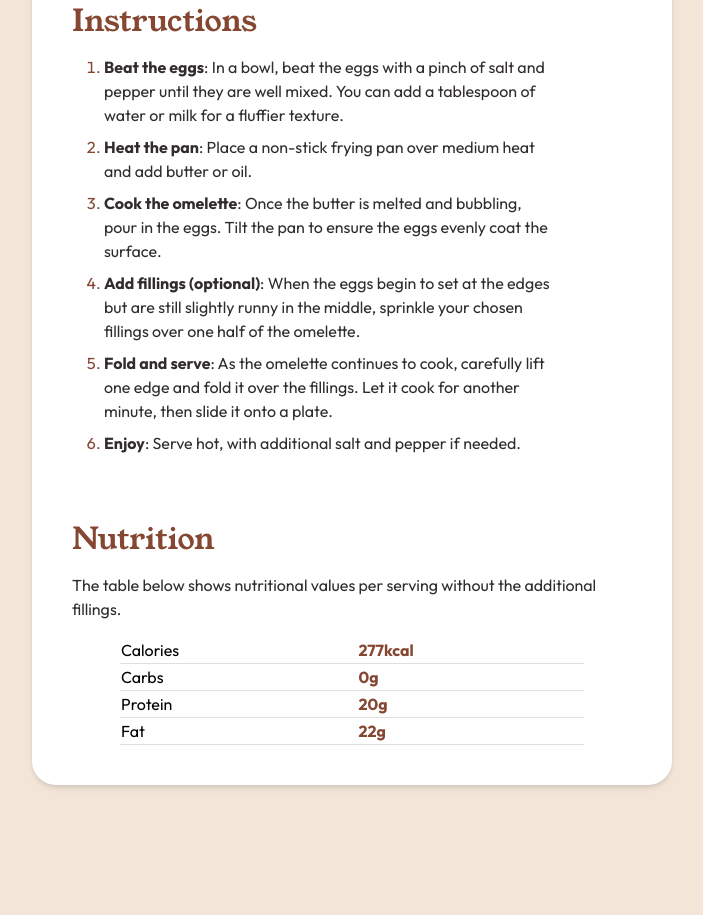
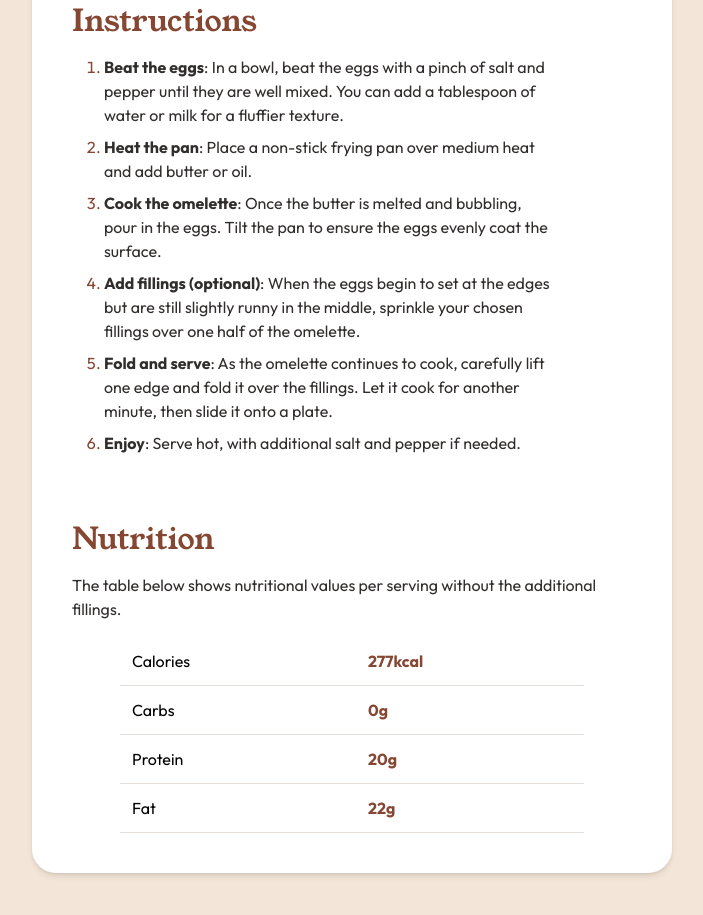
Before and after one commit to abhixdev/recipe-page-main, a website built with Vite: page index.html in a window 1280 px wide. Shown: the part 1195-2110 px from the top of the page, without its empty margins (288-991 px from the left). Built offline with nearby package versions, Linux system fonts and the light colour scheme.

Commit message:
Made changes for responsiveness

```diff
--- a/index.html
+++ b/index.html
@@ -26,19 +26,19 @@
     />
   </head>
   <body class="lg:bg-Eggshell">
-    <div class="lg:flex lg:h-auto lg:items-center lg:justify-center h-screen">
+    <div class="h-screen lg:flex lg:h-full lg:items-center lg:justify-center">
       <div
-        class="lg:mx-80 lg:space-x-0 lg:my-32 lg:p-10 lg:bg-white lg:shadow-md lg:rounded-3xl flex flex-col space-x-5 space-y-4 md:items-start"
+        class="flex flex-col space-x-5 space-y-4 md:items-start lg:mx-80 lg:my-32 lg:space-x-0 lg:rounded-3xl lg:bg-white lg:p-10 lg:shadow-md"
       >
-        <div class="main-image">
+        <div class="main-image lg:mx-auto">
           <img
-            class="lg:rounded-xl w-fit"
+            class="w-full bg-cover lg:w-full lg:rounded-2xl"
             src="./assets/images/image-omelette.jpeg"
             alt=""
             srcset=""
           />
         </div>
-        <section class="recipe lg:p-0 lg:py-4 p-4 text-DarkCharcoal">
+        <section class="recipe p-4 text-DarkCharcoal lg:p-0 lg:py-4">
           <h1 class="font-serif text-4xl font-semibold">
             Simple Omelette Recipe
           </h1>
@@ -51,8 +51,8 @@
 
         <!-- Prepartion Section -->
         <section class="preparation">
-          <div class="lg:pr-96 lg:mr-0 mr-4 rounded-xl bg-RoseWhite p-4">
-            <div class="content lg:mr-0 ml-4 mr-24">
+          <div class="mr-4 rounded-xl bg-RoseWhite p-4 lg:mr-0 lg:pr-96">
+            <div class="content ml-4 mr-24 lg:mr-0">
               <h1 class="text-xl font-semibold text-DarkRaspberry">
                 Preparation time
               </h1>
@@ -73,7 +73,7 @@
 
         <!-- Ingredients Section -->
         <section class="ingredients">
-          <div class="lg:px-0 mt-4 flex flex-col space-y-4 px-4">
+          <div class="mt-4 flex flex-col space-y-4 px-4 lg:px-0">
             <h1 class="font-serif text-3xl text-Nutmeg">Ingredients</h1>
             <ul
               class="ml-8 mr-8 list-disc space-y-2 text-DarkCharcoal marker:text-Nutmeg"
@@ -99,11 +99,11 @@
         <!-- Instructions Section -->
         <section class="instructions">
           <div class="flex flex-col space-y-4">
-            <h1 class="lg:px-0 px-4 font-serif text-3xl text-Nutmeg">
+            <h1 class="px-4 font-serif text-3xl text-Nutmeg lg:px-0">
               Instructions
             </h1>
             <ul
-              class="lg:mr-20 ml-8 mr-20 list-decimal space-y-2 text-DarkCharcoal marker:text-Nutmeg"
+              class="ml-8 mr-20 list-decimal space-y-2 text-DarkCharcoal marker:text-Nutmeg lg:mr-20"
             >
               <li>
                 <span class="font-bold">Beat the eggs</span>: In a bowl, beat
@@ -148,8 +148,8 @@
         </div>
 
         <!-- Nutrition Table Section -->
-        <section class="nutrition lg:pb-0 pb-12">
-          <div class="lg:px-0 flex flex-col space-y-4 px-4">
+        <section class="nutrition pb-12 lg:pb-0">
+          <div class="flex flex-col space-y-4 px-4 lg:px-0">
             <h1 class="font-serif text-3xl text-Nutmeg">Nutrition</h1>
             <p class="mr-4 text-DarkCharcoal">
               The table below shows nutritional values per serving without the
@@ -157,24 +157,24 @@
             </p>
 
             <table class="lg:mx-12">
-              <tbody>
-                <tr class="border-b-[1px] border-LightGrey">
-                  <td>Calories</td>
-                  <td class="font-bold text-Nutmeg">277kcal</td>
+              <tbody class="">
+                <tr class="border-b-[1px] border-LightGrey p-4">
+                  <td class="p-3">Calories</td>
+                  <td class="p-3 font-bold text-Nutmeg">277kcal</td>
                 </tr>
 
                 <tr class="border-b-[1px] border-LightGrey">
-                  <td>Carbs</td>
-                  <td class="font-bold text-Nutmeg">0g</td>
+                  <td class="p-3">Carbs</td>
+                  <td class="p-3 font-bold text-Nutmeg">0g</td>
                 </tr>
 
                 <tr class="border-b-[1px] border-LightGrey">
-                  <td>Protein</td>
-                  <td class="font-bold text-Nutmeg">20g</td>
+                  <td class="p-3">Protein</td>
+                  <td class="p-3 font-bold text-Nutmeg">20g</td>
                 </tr>
                 <tr class="border-b-[1px] border-LightGrey">
-                  <td>Fat</td>
-                  <td class="font-bold text-Nutmeg">22g</td>
+                  <td class="p-3">Fat</td>
+                  <td class="p-3 font-bold text-Nutmeg">22g</td>
                 </tr>
               </tbody>
             </table>
```
